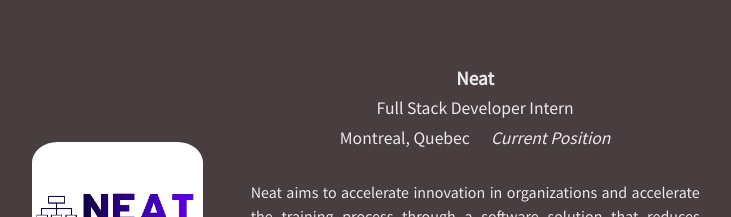
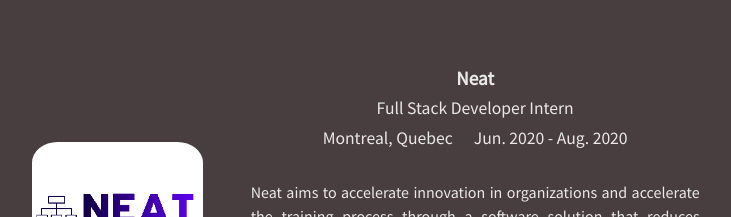
Before and after one commit to rbehal/portfolio, a React (Create React App) app: page / in a window 1280 px wide. Shown: the part 3560-3777 px from the top of the page, without its empty margins (160-891 px from the left). Built offline with nearby package versions, Linux system fonts and the light colour scheme.

Commit message:
Changed Neat dates

```diff
--- a/src/components/work.jsx
+++ b/src/components/work.jsx
@@ -25,7 +25,7 @@ export default class work extends Component {
                         <Col className="col-md-9 col-sm-8 pl-5">
                             <h1 id="work-title">Neat</h1>
                             <h2 className="work-position">Full Stack Developer Intern</h2>
-                            <h3 className="work-subheading">Montreal, Quebec &nbsp;&nbsp;&nbsp;&nbsp; <i>Current Position</i></h3>
+                            <h3 className="work-subheading">Montreal, Quebec &nbsp;&nbsp;&nbsp;&nbsp; Jun. 2020 - Aug. 2020</h3>
 
                             <p id="work-description">
                                 Neat aims to accelerate innovation in organizations and accelerate the training process through a software solution that reduces redundancies and streamlines
```
